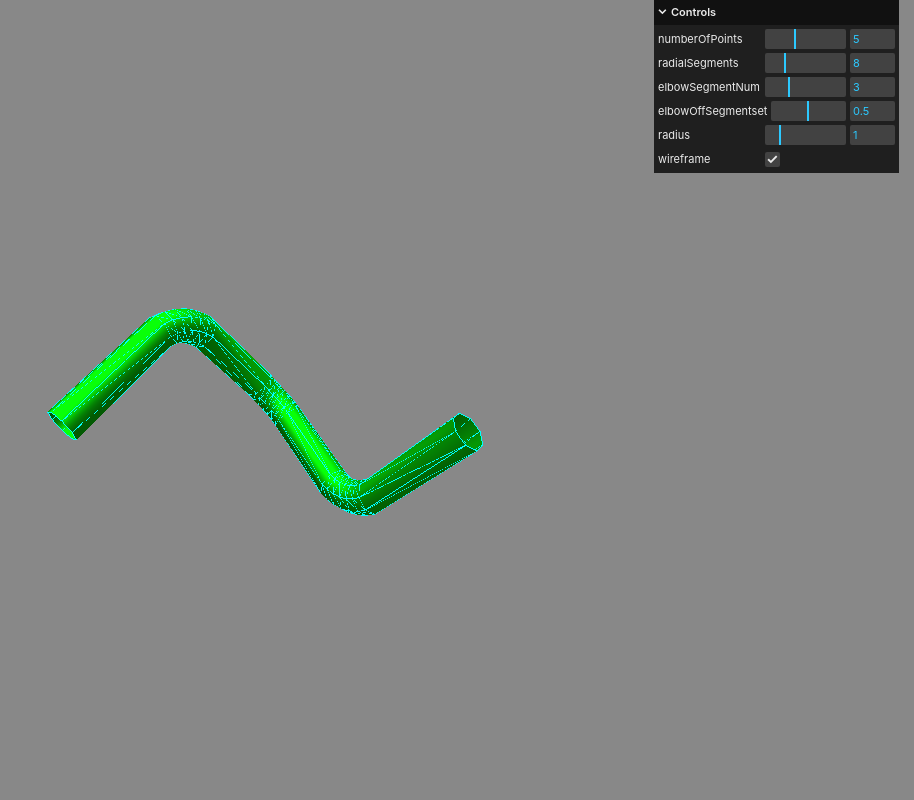
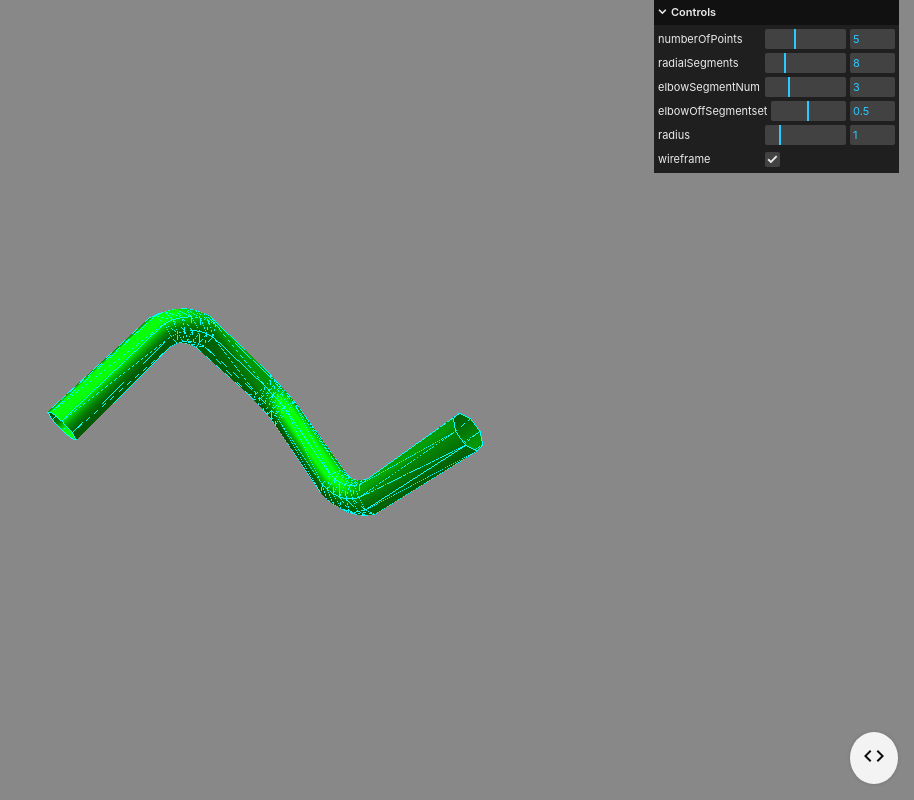
Before and after one commit to erasta/three-tube-path, a website: page index.html in a window 1280 px wide. Shown: the whole page, without its empty margins (366-1280 px from the left). Drawn offline with nearby package versions, Linux system fonts and the light colour scheme; animation ran at ten frames a second.

Commit message:
source button

```diff
--- a/index.html
+++ b/index.html
@@ -18,6 +18,12 @@
 
   <script type="module" src="app.js">
   </script>
+
+  <a id="button" target="_blank" style="position: fixed; bottom: 16px; right: 16px; padding: 12px; border-radius: 50%; margin-bottom: 0px;
+     background-color: #FFF; opacity: .9; z-index: 999; box-shadow: 0 0 4px rgb(0 0 0 / 15%); text-decoration: none;"
+    href="https://github.com/erasta/three-tube-path/blob/main/app.js" title="View source code on GitHub">
+    <img src="./ic_code_black_24dp.svg" />
+  </a>
 </body>
 
 </html>
```
Also changed, not shown: ic_code_black_24dp.svg (added).
